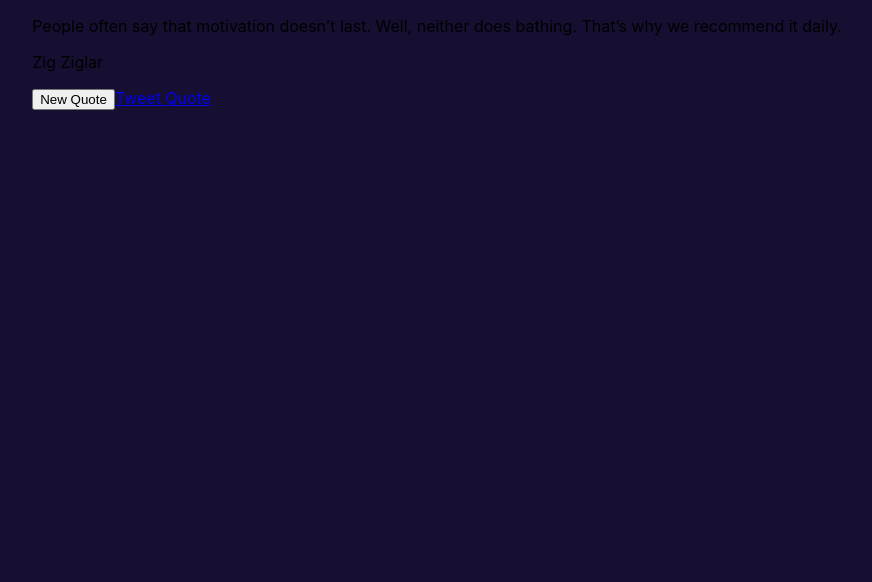
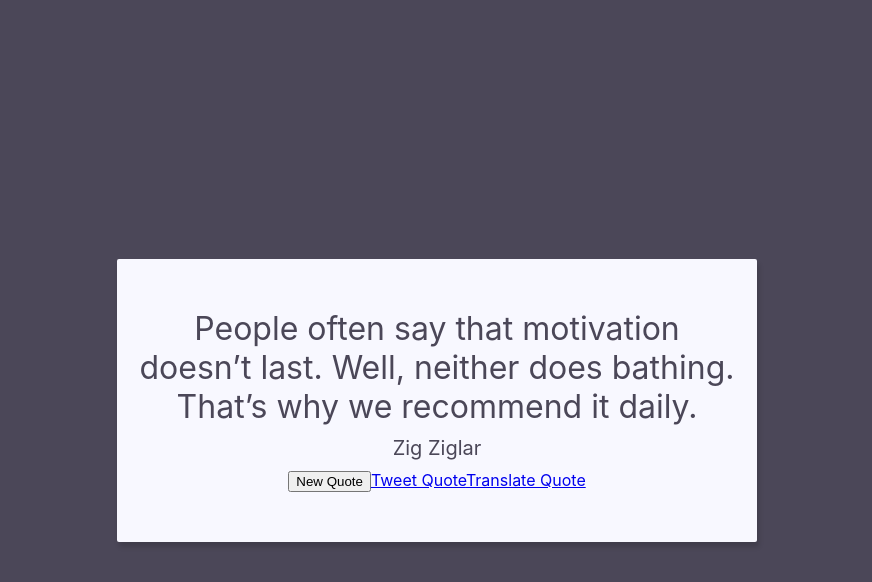
Before and after one commit to caglarturali/quotalog, a React (Create React App) app: page / in a window 1280 px wide. Shown: the top 582 px of the page, without its empty margins (203-1075 px from the left). Built offline with nearby package versions, Linux system fonts and the light colour scheme.

Commit message:
Implement ease animation on quote text

```diff
--- a/src/App.js
+++ b/src/App.js
@@ -36,7 +36,7 @@ class App extends Component {
   getRandomBGColor = () => {
     const rgb = [];
     for (let i = 0; i < 3; i++) {
-      rgb.push(Math.floor(Math.random() * 255));
+      rgb.push(Math.floor(Math.random() * (192 - 64) + 64));
     }
     return rgb;
   };
@@ -52,7 +52,11 @@ class App extends Component {
 
     return (
       <div className="App" style={styles}>
-        {quote ? <QuoteBox quote={quote} getNewQuote={this.getRandomQuote} /> : <span>Loading...</span>}
+        {quote ? (
+          <QuoteBox quote={quote} getNewQuote={this.getRandomQuote} color={bgColorStr} />
+        ) : (
+          <span>Loading...</span>
+        )}
       </div>
     );
   }
--- a/src/components/QuoteBox.js
+++ b/src/components/QuoteBox.js
@@ -1,23 +1,53 @@
 import React, { Component } from 'react';
 
-const base_url = 'https://twitter.com/intent/tweet?hashtags=quotes,fCC&related=freecodecamp&text=';
+const tweet_base_url = 'https://twitter.com/intent/tweet?hashtags=quotes,fCC&related=freecodecamp&text=';
+const translate_base_url = 'https://translate.google.com/#view=home&op=translate&sl=en&tl=tr&text=';
 
 export default class QuoteBox extends Component {
+  state = {
+    textClasses: ''
+  };
+
+  componentWillReceiveProps = () => {
+    setTimeout(() => {
+      this.setState({
+        textClasses: 'show'
+      });
+    }, 100);
+  };
+
+  handleNewQuoteClick = () => {
+    this.setState({ textClasses: 'hide' });
+    setTimeout(() => {
+      this.props.getNewQuote();
+    }, 1000);
+  };
 
   render() {
     const { text, author } = this.props.quote;
-    const { getNewQuote } = this.props;
+    const { color } = this.props;
+
+    const styles = {
+      color: color
+    };
 
     return (
-      <div id="quote-box">
-        <p id="text">{text}</p>
-        <p id="author">{author}</p>
-        <button id="new-quote" onClick={getNewQuote}>
-          New Quote
-        </button>
-        <a id="tweet-quote" href={`${base_url}${text} ${author}`}>
-          Tweet Quote
-        </a>
+      <div id="quote-box" style={styles}>
+        <span id="text" className={this.state.textClasses}>
+          {text}
+        </span>
+        <span id="author">{author}</span>
+        <div className="buttons">
+          <button id="new-quote" onClick={this.handleNewQuoteClick}>
+            New Quote
+          </button>
+          <a id="tweet-quote" href={`${tweet_base_url}${text} ${author}`} target="_blank" rel="noopener noreferrer">
+            Tweet Quote
+          </a>
+          <a id="tweet-quote" href={`${translate_base_url}${text}`} target="_blank" rel="noopener noreferrer">
+            Translate Quote
+          </a>
+        </div>
       </div>
     );
   }
--- a/src/shared/quotes.json
+++ b/src/shared/quotes.json
@@ -19,10 +19,10 @@
   ["Life is what happens to you while you’re busy making other plans.", "John Lennon"],
   ["We become what we think about.", "Earl Nightingale"],
   [
-    "14.Twenty years from now you will be more disappointed by the things that you didn’t do than by the ones you did do, so throw off the bowlines, sail away from safe harbor, catch the trade winds in your sails.  Explore, Dream, Discover.",
+    "Twenty years from now you will be more disappointed by the things that you didn’t do than by the ones you did do, so throw off the bowlines, sail away from safe harbor, catch the trade winds in your sails.  Explore, Dream, Discover.",
     "Mark Twain"
   ],
-  ["15.Life is 10% what happens to me and 90% of how I react to it.", "Charles Swindoll"],
+  ["Life is 10% what happens to me and 90% of how I react to it.", "Charles Swindoll"],
   ["The most common way people give up their power is by thinking they don’t have any.", "Alice Walker"],
   ["The mind is everything. What you think you become.", "Buddha"],
   ["The best time to plant a tree was 20 years ago. The second best time is now.", "Chinese Proverb"],
--- a/src/styles/App.css
+++ b/src/styles/App.css
@@ -1,5 +1,5 @@
 .App {
-  align-content: center;
+  align-items: center;
   display: flex;
   justify-content: center;
   margin: 0;
@@ -8,3 +8,40 @@
   height: 100vh;
   transition: background 2000ms ease;
 }
+
+#quote-box {
+  align-items: center;
+  background: ghostwhite;
+  border-radius: 2px;
+  box-shadow: 2px 5px 5px rgba(0, 0, 0, 0.15);
+  display: flex;
+  flex-direction: column;
+  width: 600px;
+  margin: 20px;
+  padding: 50px 20px;
+  transition: height 500ms ease;
+}
+
+#quote-box span {
+  display: inline-block;
+}
+
+#text {
+  font-size: 2em;
+  opacity: 0;
+  text-align: center;
+  transition: opacity 1000ms ease;
+}
+
+#text.show {
+  opacity: 1;
+}
+
+#text.hide {
+  opacity: 0;
+}
+
+#author {
+  font-size: 1.25em;
+  padding: 10px;
+}
```
